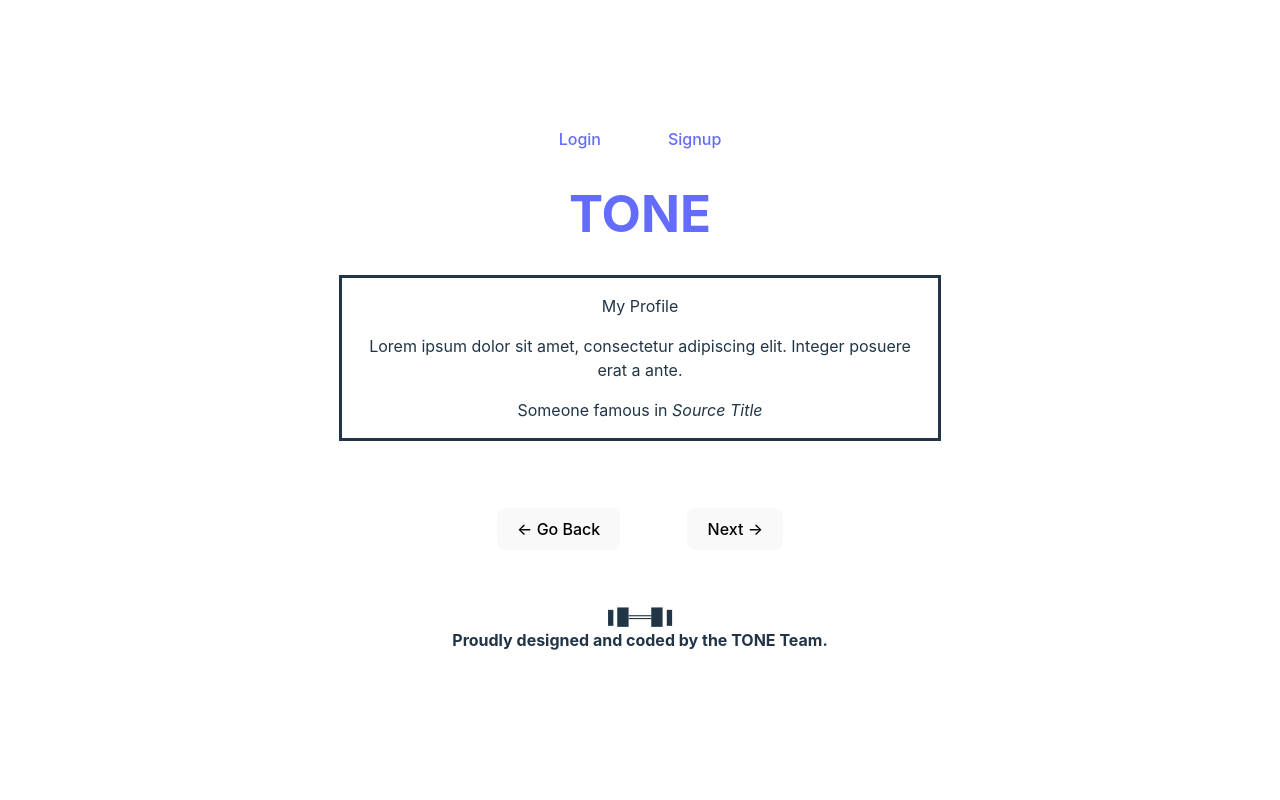
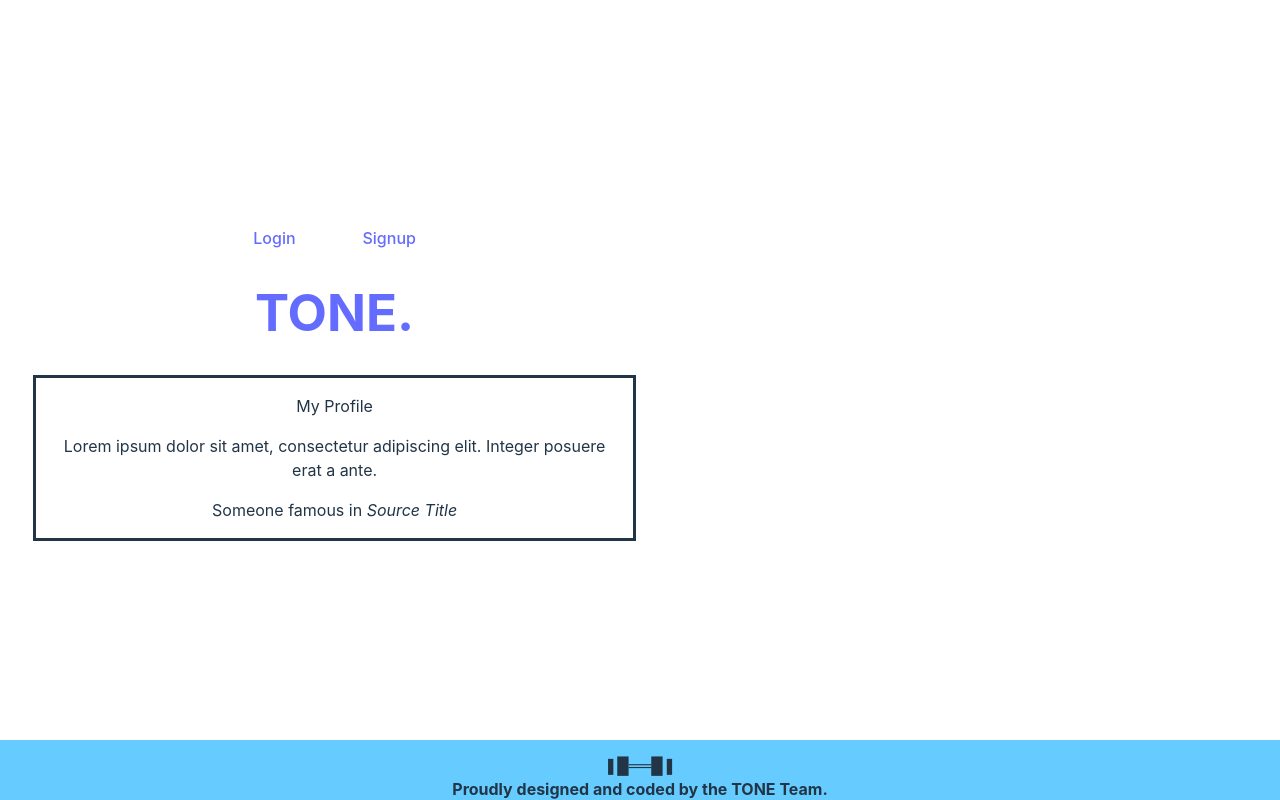
Before and after one commit to sydlaub/fitness-app, a React (Vite) app in the folder client/: page /profile in a window 1280 px wide. Built offline with nearby package versions, Linux system fonts and the light colour scheme; what spotify-web-api-js would draw is missing.

Commit message:
reformatted home page, added conditional rednering of home page based on authorization status

```diff
--- a/client/src/App.css
+++ b/client/src/App.css
@@ -1,7 +1,7 @@
 #root {
   max-width: 1280px;
-  margin: 0 auto;
-  padding: 2rem;
+  margin: 0%;
+  padding: 0rem;
   text-align: center;
 }
 
@@ -45,3 +45,12 @@
 .btn {
 margin: 5%
 }
+
+.footer {
+  position: fixed;
+  bottom: 0;
+  width: 100%;
+  height: 60px;
+  /* Height of the footer */
+  background: #6cf;
+}
--- a/client/src/App.jsx
+++ b/client/src/App.jsx
@@ -46,7 +46,10 @@ function App() {
         <div className='container'>
           <Outlet />
         </div>
-        <Footer />
+        <div>
+          <Footer />
+
+        </div>
       </div>
     </ApolloProvider>
   );
--- /dev/null
+++ b/client/src/components/Footer/index.css
@@ -0,0 +1,5 @@
+h4 {
+    text-align: center;
+    align-items: center;
+    margin-top: 1%;
+}
--- a/client/src/components/Footer/index.jsx
+++ b/client/src/components/Footer/index.jsx
@@ -1,12 +1,13 @@
 import { useLocation, useNavigate } from 'react-router-dom';
+import './index.css';
 
 const Footer = () => {
     const location = useLocation();
     const navigate = useNavigate();
     return (
-        <footer className="w-100 mt-auto bg-secondary p-4">
+        <footer className="w-100 mt-auto bg-secondary p-4 footer">
             <div className="container text-center mb-5">
-                {location.pathname !== '/' && (
+                {/* {location.pathname !== '/' && (
                     <button
                         className="btn btn-dark mb-3"
                         onClick={() => navigate(-1)}
@@ -23,7 +24,7 @@ const Footer = () => {
                         Next &rarr;
                     </button>
 
-                )}
+                )} */}
                 <h4>
                     {' '}
                     <span
--- a/client/src/components/Header/index.jsx
+++ b/client/src/components/Header/index.jsx
@@ -43,8 +43,8 @@ const Header = () => {
                         )}
                     </ Navbar>
                 <div>
-                    <Link className="text-light" to="/">
-                        <h1 className="m-0">TONE</h1>
+                    <Link className="text-light" to="/home">
+                        <h1 className="m-0">TONE.</h1>
                     </Link>
                 </div>
             </div>
--- a/client/src/main.jsx
+++ b/client/src/main.jsx
@@ -3,7 +3,7 @@ import { createBrowserRouter, RouterProvider } from "react-router-dom";
 
 
 import App from './App.jsx';
-import Home from './pages/Home.jsx';
+import Home from './pages/home/Home.jsx';
 import Signup from './pages/Signup.jsx';
 import Login from './pages/login/Login.jsx';
 import ProfilePage from './pages/ProfilePage.jsx';
--- a/client/src/pages/Home.jsx
+++ /dev/null
@@ -1,11 +0,0 @@
-const Home = () => {
-    return (
-        <main>
-            <div className="flex-row justify-center">
-                home page main content goes here
-            </div>
-        </main>
-    );
-};
-
-export default Home;
--- /dev/null
+++ b/client/src/pages/home/Home.jsx
@@ -0,0 +1,24 @@
+import Auth from '../../utils/auth';
+import Button from 'react-bootstrap/Button';
+
+const Home = () => {
+    return (
+        <main>
+            {Auth.loggedIn() ? (
+                <>
+                    <div className="flex-row justify-center">
+                        Are you ready to tone?
+                    </div>
+                    <Button href='/newworkout'>Let's Go!</Button>{' '}
+                </>
+
+            ) : (
+                <>
+                You are not authorized to access this page.
+                </>
+            )}
+        </main>
+    );
+};
+
+export default Home;
```
Also changed, not shown: client/src/pages/home/index.css (added).
